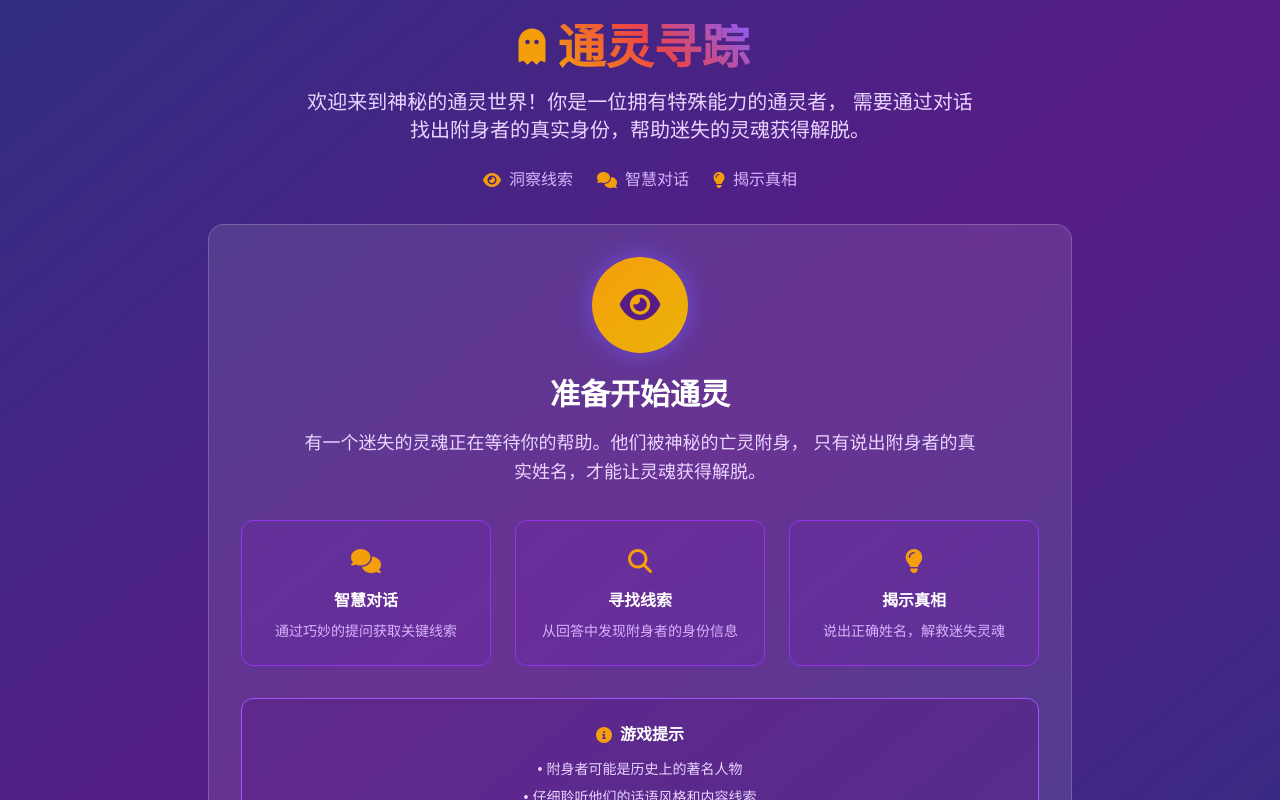
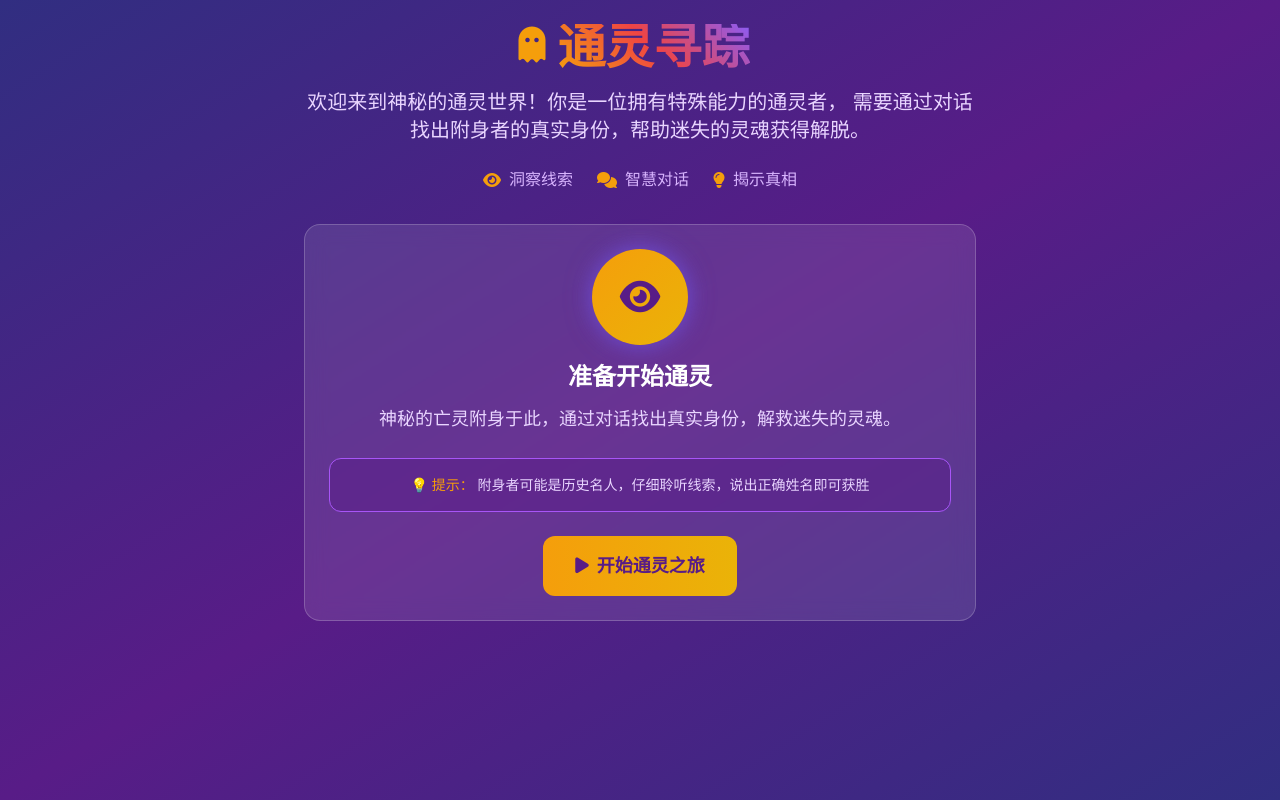
Before and after one commit to random7534/tongling.github.io, a React app: page / in a window 1280 px wide. Shown: the top 800 px of the page. Built offline with nearby package versions, Linux system fonts and the light colour scheme.

Commit message:
02wQRkXp_agent_d1144bd8_Agent: 简化游戏开始页面布局 @ 克励

```diff
--- a/src/components/GameStart.jsx
+++ b/src/components/GameStart.jsx
@@ -7,53 +7,25 @@ import React from 'react';
 
 const GameStart = ({ onStartGame }) => {
   return (
-    <div className="glass-effect rounded-2xl p-8 max-w-4xl mx-auto text-center">
-      <div className="mb-8">
-        <div className="flex justify-center mb-6">
+    <div className="glass-effect rounded-2xl p-6 max-w-2xl mx-auto text-center">
+      <div className="mb-6">
+        <div className="flex justify-center mb-4">
           <div className="w-24 h-24 bg-gradient-to-br from-spirit-gold to-yellow-500 rounded-full flex items-center justify-center animate-glow">
             <i className="fas fa-eye text-4xl text-purple-900"></i>
           </div>
         </div>
 
-        <h2 className="text-3xl font-bold text-white mb-4">
+        <h2 className="text-2xl font-bold text-white mb-3">
           准备开始通灵
         </h2>
 
-        <p className="text-purple-200 text-lg max-w-2xl mx-auto leading-relaxed mb-8">
-          有一个迷失的灵魂正在等待你的帮助。他们被神秘的亡灵附身，
-          只有说出附身者的真实姓名，才能让灵魂获得解脱。
+        <p className="text-purple-200 text-lg max-w-xl mx-auto leading-relaxed mb-6">
+          神秘的亡灵附身于此，通过对话找出真实身份，解救迷失的灵魂。
         </p>
 
-        <div className="grid grid-cols-1 md:grid-cols-3 gap-6 mb-8">
-          <div className="bg-purple-800/30 rounded-xl p-6 border border-purple-600">
-            <i className="fas fa-comments text-spirit-gold text-2xl mb-3"></i>
-            <h3 className="text-white font-semibold mb-2">智慧对话</h3>
-            <p className="text-purple-300 text-sm">通过巧妙的提问获取关键线索</p>
-          </div>
-
-          <div className="bg-purple-800/30 rounded-xl p-6 border border-purple-600">
-            <i className="fas fa-search text-spirit-gold text-2xl mb-3"></i>
-            <h3 className="text-white font-semibold mb-2">寻找线索</h3>
-            <p className="text-purple-300 text-sm">从回答中发现附身者的身份信息</p>
-          </div>
-
-          <div className="bg-purple-800/30 rounded-xl p-6 border border-purple-600">
-            <i className="fas fa-lightbulb text-spirit-gold text-2xl mb-3"></i>
-            <h3 className="text-white font-semibold mb-2">揭示真相</h3>
-            <p className="text-purple-300 text-sm">说出正确姓名，解救迷失灵魂</p>
-          </div>
-        </div>
-
-        <div className="bg-purple-900/50 rounded-xl p-6 border border-purple-500 mb-8">
-          <h3 className="text-white font-semibold mb-3 flex items-center justify-center">
-            <i className="fas fa-info-circle text-spirit-gold mr-2"></i>
-            游戏提示
-          </h3>
-          <div className="text-purple-200 text-sm space-y-2">
-            <p>• 附身者可能是历史上的著名人物</p>
-            <p>• 仔细聆听他们的话语风格和内容线索</p>
-            <p>• 可以询问他们的生平、成就、时代背景等</p>
-            <p>• 当你确定身份时，直接说出他们的姓名</p>
+        <div className="bg-purple-900/50 rounded-xl p-4 border border-purple-500 mb-6">
+          <div className="text-purple-200 text-sm text-center">
+            <span className="text-spirit-gold">💡 提示：</span> 附身者可能是历史名人，仔细聆听线索，说出正确姓名即可获胜
           </div>
         </div>
       </div>
```
